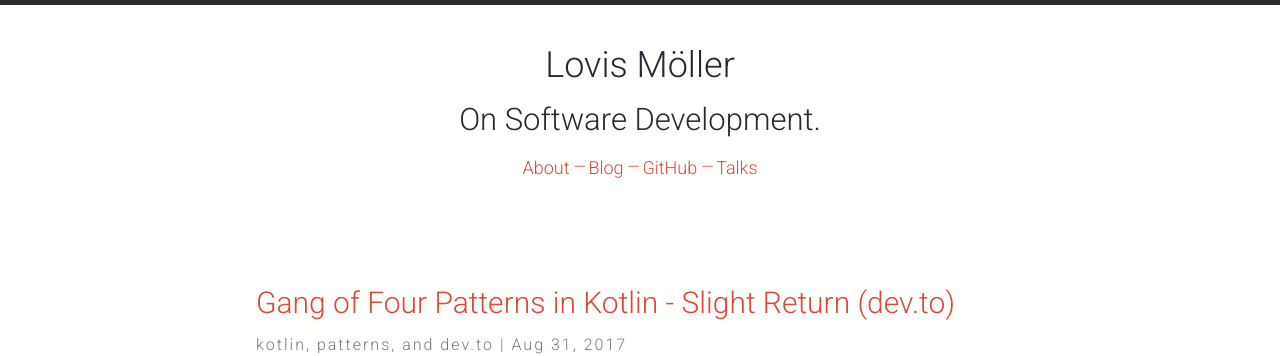
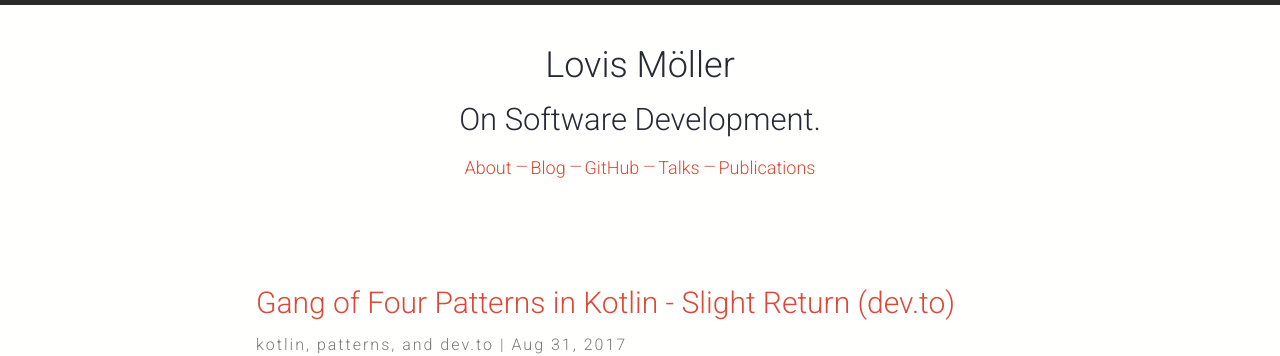
Before and after one commit to lmller/lmller.github.io, a Jekyll site: the page built from index.html, in a window 1280 px wide and 900 px high. Shown: the top 356 px of the window. Built offline with Jekyll 4.4.1, drawn with Linux system fonts in a browser that asks for light colours; nearby versions of some CDN libraries.

Commit message:
Update header-links.html

```diff
--- a/_includes/header-links.html
+++ b/_includes/header-links.html
@@ -19,4 +19,7 @@
 		</a>
 		<span>&mdash;&nbsp;</span>
 	</li>
+	<li><a href="{{ '/publications' | prepend: site.baseurl | prepend: site.url }}">Publications</a>
+		<span>&mdash;&nbsp;</span>
+	</li>
 </ul>
```
